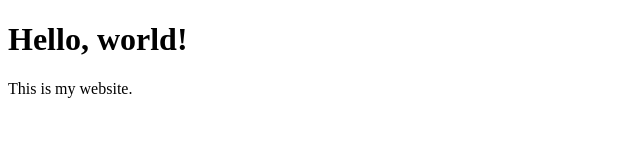
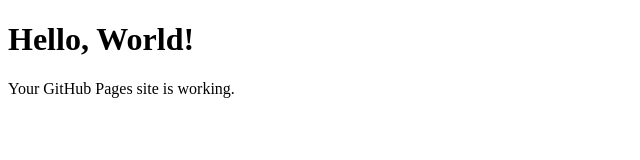
Before and after one commit to Malfol/Malfol.github.io, a plain HTML site: page index.html in a window 1280 px wide. Shown: the whole page, without its empty margins (0-640 px from the left). Drawn offline with Linux system fonts and the light colour scheme.

Commit message:
index.html

```diff
--- a/index.html
+++ b/index.html
@@ -1,10 +1,10 @@
 <!DOCTYPE html>
 <html>
 <head>
-  <title>My Site</title>
+  <title>Welcome</title>
 </head>
 <body>
-  <h1>Hello, world!</h1>
-  <p>This is my website.</p>
+  <h1>Hello, World!</h1>
+  <p>Your GitHub Pages site is working.</p>
 </body>
 </html>
```
